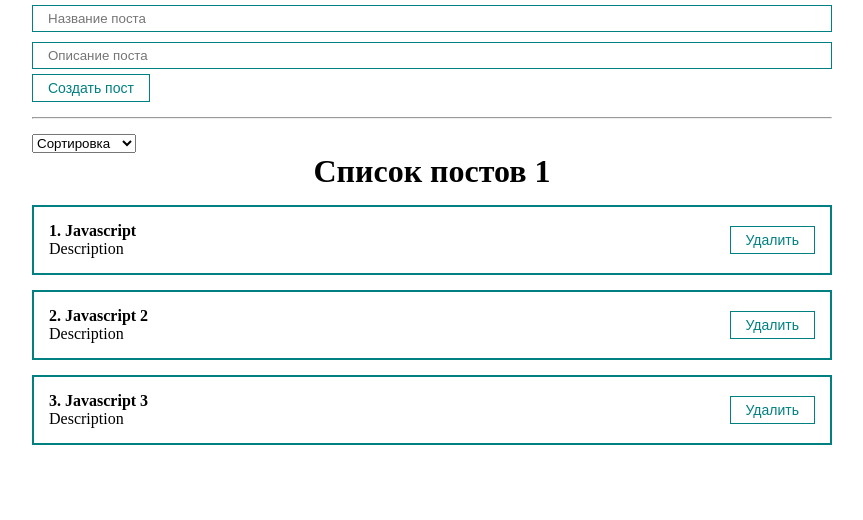
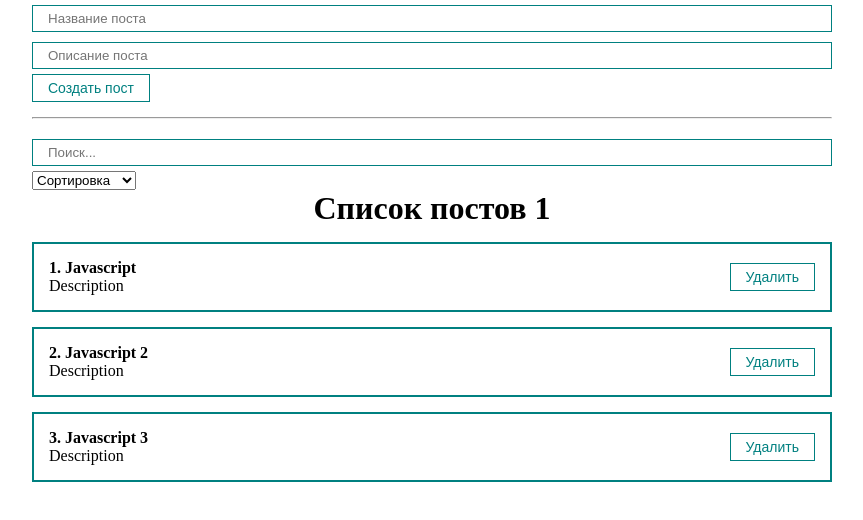
Before and after one commit to eishinkina/react-posts, a React (Create React App) app: page / in a window 1280 px wide. Shown: the top 520 px of the page, without its empty margins (208-1071 px from the left). Built offline with nearby package versions, Linux system fonts and the light colour scheme.

Commit message:
moved filtering and sorting into a separate component

```diff
--- a/src/App.js
+++ b/src/App.js
@@ -1,8 +1,8 @@
-import React, { useState } from "react";
+import React, { useMemo, useState } from "react";
 import "./styles/App.css";
 import PostList from "./components/PostList";
 import PostForm from "./components/PostForm";
-import MySelect from "./components/UI/Select/MySelect";
+import PostsFilter from "./components/PostsFilter";
 
 function App() {
   const [posts, setPosts] = useState([
@@ -10,42 +10,44 @@
     { id: 2, title: "Javascript 2", body: "Description" },
     { id: 3, title: "Javascript 3", body: "Description" },
   ]);
-  const [selectedSort, setSelectedSort] = useState("");
+  const [filter, setFilter] = useState({sort: '', query: ''});
+
+  const sortedPosts = useMemo(() => {
+    if (filter.sort) {
+      console.log("Отработала функция сортед постс");
+      return [...posts].sort((a, b) =>
+        a[filter.sort].localeCompare(b[filter.sort])
+      );
+    }
+    return posts;
+  }, [filter.sort, posts]);
+
+  const sortedAndSearchedPosts = useMemo(() => {
+    return sortedPosts.filter((post) =>
+      post.title.toLowerCase().includes(filter.query)
+    );
+  }, [filter.query, sortedPosts]);
+
   const createPost = (newPost) => {
     setPosts([...posts, newPost]);
   };
+
   //получаем пост из дочернего компонента
   const removePost = (post) => {
     setPosts(posts.filter((p) => p.id !== post.id));
-  };
-  const sortPost = (sort) => {
-    setSelectedSort(sort);
-    setPosts([...posts].sort((a, b) => a[sort].localeCompare(b[sort])));
   };
 
   return (
     <div className="App">
       <PostForm create={createPost} />
       <hr style={{ margin: "15px 0" }} />
-      <div>
-        <MySelect
-          value={selectedSort}
-          onChange={sortPost}
-          defaultValue="Cортировка"
-          options={[
-            {
-              value: "title",
-              name: "По названию",
-            },
-            {
-              value: "body",
-              name: "По описанию",
-            },
-          ]}
+      <PostsFilter filter={filter} setFilter={setFilter} />
+      {sortedAndSearchedPosts.length !== 0 ? (
+        <PostList
+          remove={removePost}
+          posts={sortedAndSearchedPosts}
+          title="Cписок постов 1"
         />
-      </div>
-      {posts.length !== 0 ? (
-        <PostList remove={removePost} posts={posts} title="Cписок постов 1" />
       ) : (
         <h1 style={{ textAlign: "center" }}>Посты не найдены!</h1>
       )}
--- /dev/null
+++ b/src/components/PostsFilter.jsx
@@ -0,0 +1,32 @@
+import React from "react";
+import MyInput from "./UI/Input/MyInput";
+import MySelect from "./UI/Select/MySelect";
+
+const PostsFilter = ({filter, setFilter}) => {
+  return (
+    <div>
+      <MyInput
+        placeholder="Поиск..."
+        value={filter.query}
+        onChange={(event) => setFilter({...filter, query: event.target.value})}
+      />
+      <MySelect
+        value={filter.sort}
+        onChange={selectedSort => setFilter({...filter, sort: selectedSort})}
+        defaultValue="Cортировка"
+        options={[
+          {
+            value: "title",
+            name: "По названию",
+          },
+          {
+            value: "body",
+            name: "По описанию",
+          },
+        ]}
+      />
+    </div>
+  );
+};
+
+export default PostsFilter;
```
